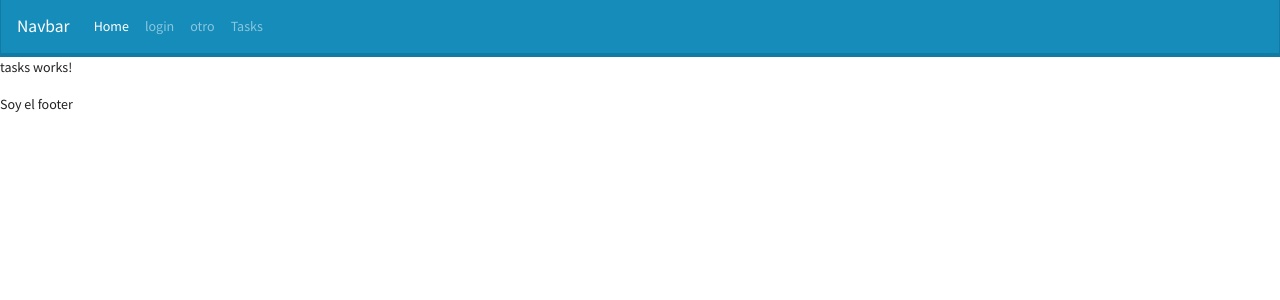
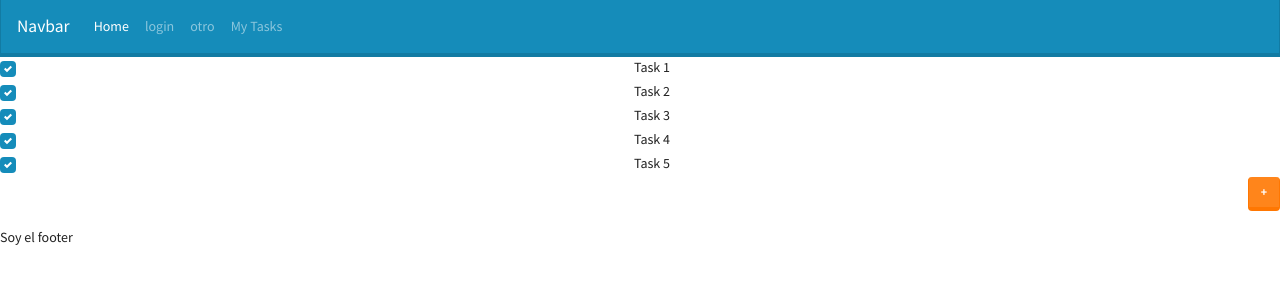
Before and after one commit to OMGTeamWeb/UI-OMGTODOLIST-WEB, an Angular app in the folder front/: page /tasks in a window 1280 px wide. Shown: the top 300 px of the page. Built offline with nearby package versions, Linux system fonts and the light colour scheme.

Commit message:
lista de tasks y boton

```diff
--- a/front/src/app/app.component.html
+++ b/front/src/app/app.component.html
@@ -17,7 +17,7 @@
         <a class="nav-link" routerLink="/player/home">otro</a>
       </li>
       <li class="nav-item">
-        <a class="nav-link" routerLink="/tasks">Tasks</a>
+        <a class="nav-link" routerLink="/tasks">My Tasks</a>
       </li>
 
     </ul>
--- a/front/src/app/components/tasks/tasks.component.html
+++ b/front/src/app/components/tasks/tasks.component.html
@@ -1,3 +1,25 @@
-<p>
-  tasks works!
-</p>
+<div align="center">
+<div class="form-group">
+  <div  class="custom-control custom-checkbox">
+    <input class="custom-control-input" id="customCheck1" checked="" type="checkbox">
+    <label class="custom-control-label" for="customCheck1">Task 1</label>
+  </div>
+  <div class="custom-control custom-checkbox">
+    <input class="custom-control-input" id="customCheck2" checked="" type="checkbox">
+    <label class="custom-control-label" for="customCheck2">Task 2</label>
+  </div>
+  <div class="custom-control custom-checkbox">
+    <input class="custom-control-input" id="customCheck3" checked="" type="checkbox">
+    <label class="custom-control-label" for="customCheck3">Task 3</label>
+  </div>
+  <div class="custom-control custom-checkbox">
+    <input class="custom-control-input" id="customCheck4" checked="" type="checkbox">
+    <label class="custom-control-label" for="customCheck4">Task 4</label>
+  </div>
+  <div class="custom-control custom-checkbox">
+    <input class="custom-control-input" id="customCheck5" checked="" type="checkbox">
+    <label class="custom-control-label" for="customCheck5">Task 5</label>
+  </div>
+  <div align="right"><button type="button" class="btn btn-warning"  routerLink="/player/home" >+</button></div>
+</div>
+</div>
```
